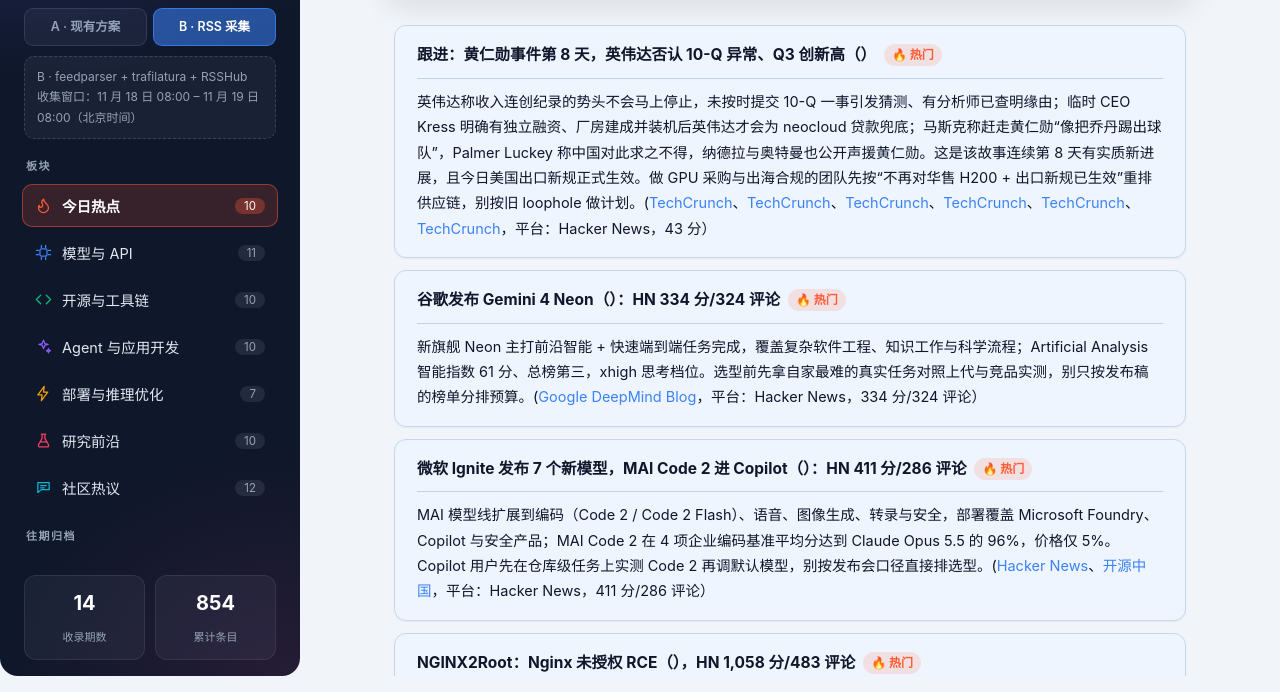
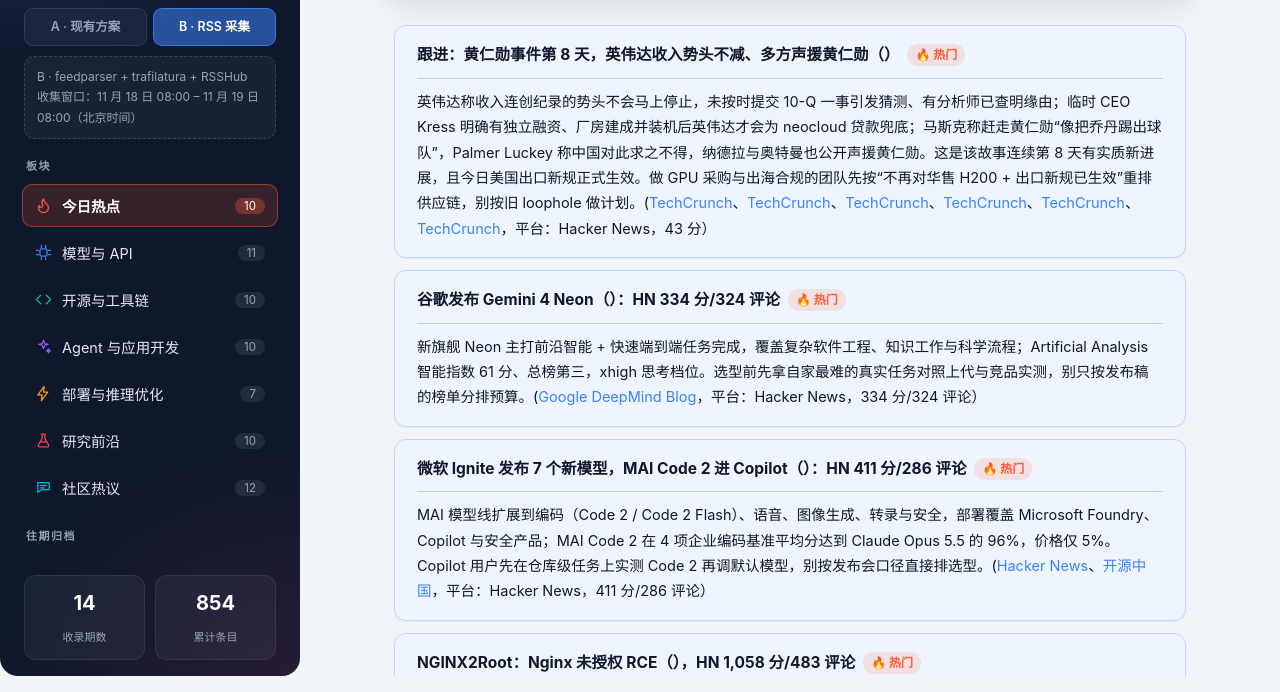
Before and after one commit to feifan19/ai-daily-briefing, a plain HTML site: page b/2026-11-19.html in a window 1280 px wide. Shown: the part 108-800 px from the top of the page. Drawn offline with Linux system fonts and the light colour scheme.

Commit message:
briefing b 2026-11-19

```diff
--- a/b/2026-11-19.html
+++ b/b/2026-11-19.html
@@ -129,7 +129,7 @@ strong{font-weight:650}
   <div class="sec-desc" id="secDesc" style="--sec:#ff5a36;display:none"></div>
   <div class="content-scroll" id="contentScroll">
   <section class="tab-panel" id="s0" style="--sec:#ff5a36"><ul class="items">
-<li><div class="item-title">跟进：黄仁勋事件第 8 天，英伟达否认 10-Q 异常、Q3 创新高（）<span class="hot-badge">🔥 热门</span></div><div class="item-body">英伟达称收入连创纪录的势头不会马上停止，未按时提交 10-Q 一事引发猜测、有分析师已查明缘由；临时 CEO Kress 明确有独立融资、厂房建成并装机后英伟达才会为 neocloud 贷款兜底；马斯克称赶走黄仁勋“像把乔丹踢出球队”，Palmer Luckey 称中国对此求之不得，纳德拉与奥特曼也公开声援黄仁勋。这是该故事连续第 8 天有实质新进展，且今日美国出口新规正式生效。做 GPU 采购与出海合规的团队先按“不再对华售 H200 + 出口新规已生效”重排供应链，别按旧 loophole 做计划。(<a href="https://techcrunch.com/2026/11/18/elon-musk-says-ousting-jensen-huang-is-like-kicking-michael-jordan-off-your-team/" target="_blank" rel="noopener">TechCrunch</a>、<a href="https://techcrunch.com/2026/11/18/microsoft-ceo-satya-nadella-remains-confident-in-nvidia-after-huangs-exit/" target="_blank" rel="noopener">TechCrunch</a>、<a href="https://techcrunch.com/2026/11/18/nvidia-promises-that-revenue-will-keep-soaring-for-now/" target="_blank" rel="noopener">TechCrunch</a>、<a href="https://techcrunch.com/2026/11/18/nvidia-clarifies-when-it-will-and-wont-keep-financing-neoclouds/" target="_blank" rel="noopener">TechCrunch</a>、<a href="https://techcrunch.com/2026/11/18/nvidia-created-a-weird-bit-of-intrigue-by-not-filing-a-routine-sec-report/" target="_blank" rel="noopener">TechCrunch</a>、<a href="https://techcrunch.com/2026/11/18/sam-altman-says-his-life-is-so-weird-that-hes-unfazed-by-andrew-garfield-portraying-him-in-upcoming-movie/" target="_blank" rel="noopener">TechCrunch</a>，平台：Hacker News，43 分）</div></li>
+<li><div class="item-title">跟进：黄仁勋事件第 8 天，英伟达收入势头不减、多方声援黄仁勋（）<span class="hot-badge">🔥 热门</span></div><div class="item-body">英伟达称收入连创纪录的势头不会马上停止，未按时提交 10-Q 一事引发猜测、有分析师已查明缘由；临时 CEO Kress 明确有独立融资、厂房建成并装机后英伟达才会为 neocloud 贷款兜底；马斯克称赶走黄仁勋“像把乔丹踢出球队”，Palmer Luckey 称中国对此求之不得，纳德拉与奥特曼也公开声援黄仁勋。这是该故事连续第 8 天有实质新进展，且今日美国出口新规正式生效。做 GPU 采购与出海合规的团队先按“不再对华售 H200 + 出口新规已生效”重排供应链，别按旧 loophole 做计划。(<a href="https://techcrunch.com/2026/11/18/elon-musk-says-ousting-jensen-huang-is-like-kicking-michael-jordan-off-your-team/" target="_blank" rel="noopener">TechCrunch</a>、<a href="https://techcrunch.com/2026/11/18/microsoft-ceo-satya-nadella-remains-confident-in-nvidia-after-huangs-exit/" target="_blank" rel="noopener">TechCrunch</a>、<a href="https://techcrunch.com/2026/11/18/nvidia-promises-that-revenue-will-keep-soaring-for-now/" target="_blank" rel="noopener">TechCrunch</a>、<a href="https://techcrunch.com/2026/11/18/nvidia-clarifies-when-it-will-and-wont-keep-financing-neoclouds/" target="_blank" rel="noopener">TechCrunch</a>、<a href="https://techcrunch.com/2026/11/18/nvidia-created-a-weird-bit-of-intrigue-by-not-filing-a-routine-sec-report/" target="_blank" rel="noopener">TechCrunch</a>、<a href="https://techcrunch.com/2026/11/18/sam-altman-says-his-life-is-so-weird-that-hes-unfazed-by-andrew-garfield-portraying-him-in-upcoming-movie/" target="_blank" rel="noopener">TechCrunch</a>，平台：Hacker News，43 分）</div></li>
 <li><div class="item-title">谷歌发布 Gemini 4 Neon（）：HN 334 分/324 评论<span class="hot-badge">🔥 热门</span></div><div class="item-body">新旗舰 Neon 主打前沿智能 + 快速端到端任务完成，覆盖复杂软件工程、知识工作与科学流程；Artificial Analysis 智能指数 61 分、总榜第三，xhigh 思考档位。选型前先拿自家最难的真实任务对照上代与竞品实测，别只按发布稿的榜单分排预算。(<a href="https://deepmind.google/blog/introducing-gemini-4-neon/" target="_blank" rel="noopener">Google DeepMind Blog</a>，平台：Hacker News，334 分/324 评论）</div></li>
 <li><div class="item-title">微软 Ignite 发布 7 个新模型，MAI Code 2 进 Copilot（）：HN 411 分/286 评论<span class="hot-badge">🔥 热门</span></div><div class="item-body">MAI 模型线扩展到编码（Code 2 / Code 2 Flash）、语音、图像生成、转录与安全，部署覆盖 Microsoft Foundry、Copilot 与安全产品；MAI Code 2 在 4 项企业编码基准平均分达到 Claude Opus 5.5 的 96%，价格仅 5%。Copilot 用户先在仓库级任务上实测 Code 2 再调默认模型，别按发布会口径直接排选型。(<a href="https://microsoft.ai/news/microsoft-ignite-2026/" target="_blank" rel="noopener">Hacker News</a>、<a href="https://www.oschina.net/news/503644/ms-mai-code-2-and-mai-code-2-flash" target="_blank" rel="noopener">开源中国</a>，平台：Hacker News，411 分/286 评论）</div></li>
 <li><div class="item-title">NGINX2Root：Nginx 未授权 RCE（），HN 1,058 分/483 评论<span class="hot-badge">🔥 热门</span></div><div class="item-body">Wiz 披露 Nginx HTTP/2 漏洞可组合成未授权远程代码执行，Xint 称 AI 约 90 分钟发现该漏洞链；影响 Nginx 1.9.5–1.31.8，公网可识别版本的主机 98.9% 在影响范围，漏洞链还可绕过 Docker 容器拿到宿主机 root。跑 Nginx 的立即升级并核对版本，别等 PoC 被武器化才排期。(<a href="https://www.wiz.io/blog/nginx-http2-rce-vulnerabilities" target="_blank" rel="noopener">Hacker News</a>、<a href="https://www.v2ex.com/t/1258134#reply2" target="_blank" rel="noopener">V2EX</a>，平台：Hacker News，1,058 分/483 评论）</div></li>
@@ -140,7 +140,7 @@ strong{font-weight:650}
 <li><div class="item-title">DaisyRose-27B：1,200 个任务 RL 把 Qwen3.8 从 5.6% 提到 12%</div><div class="item-body">RadixArk 首个模型，基于 Qwen3.8-27B，用 Miles 做 RL，1,200 个精选长程 agent 任务、144 张 H200 训 18 天，Terminal-Bench 4.1 pass@1 从 5.6% 提到 12.0%。做 agent 后训练的先按它的“小任务集 + 长程 RL”配方对照自家成本，别只堆数据量。(<a href="https://huggingface.co/blog/RadixArk/daisyrose-27b-pushing-the-frontier-of-post-trainin" target="_blank" rel="noopener">Hugging Face Blog</a>，平台：Hacker News，112 分/31 评论）</div></li>
 <li><div class="item-title">OpenAI 披露模型参与芯片设计：HN 147 分/88 评论</div><div class="item-body">OpenAI 模型优化的电路已用于 Jalapeño 硅片并改进 RISC-V 核心设计，部分改动已送制造。做芯片设计自动化的团队先按这份“模型改电路、已流片”的案例核对自家流程的验收点，别只看代码生成能力。(<a href="https://openai.com/index/advancing-chip-design-with-our-models/" target="_blank" rel="noopener">OpenAI News</a>，平台：Hacker News，147 分/88 评论）</div></li>
 </ul></section><section class="tab-panel" id="s1" style="--sec:#3b82f6"><ul class="items">
-<li><div class="item-title">跟进：黄仁勋事件第 8 天，英伟达否认 10-Q 异常、Q3 创新高（）<span class="hot-badge">🔥 热门</span></div><div class="item-body">英伟达称收入连创纪录的势头不会马上停止，未按时提交 10-Q 一事引发猜测、有分析师已查明缘由；临时 CEO Kress 明确有独立融资、厂房建成并装机后英伟达才会为 neocloud 贷款兜底；马斯克称赶走黄仁勋“像把乔丹踢出球队”，Palmer Luckey 称中国对此求之不得，纳德拉与奥特曼也公开声援黄仁勋。这是该故事连续第 8 天有实质新进展，且今日美国出口新规正式生效。做 GPU 采购与出海合规的团队先按“不再对华售 H200 + 出口新规已生效”重排供应链，别按旧 loophole 做计划。(<a href="https://techcrunch.com/2026/11/18/elon-musk-says-ousting-jensen-huang-is-like-kicking-michael-jordan-off-your-team/" target="_blank" rel="noopener">TechCrunch</a>、<a href="https://techcrunch.com/2026/11/18/microsoft-ceo-satya-nadella-remains-confident-in-nvidia-after-huangs-exit/" target="_blank" rel="noopener">TechCrunch</a>、<a href="https://techcrunch.com/2026/11/18/nvidia-promises-that-revenue-will-keep-soaring-for-now/" target="_blank" rel="noopener">TechCrunch</a>、<a href="https://techcrunch.com/2026/11/18/nvidia-clarifies-when-it-will-and-wont-keep-financing-neoclouds/" target="_blank" rel="noopener">TechCrunch</a>、<a href="https://techcrunch.com/2026/11/18/nvidia-created-a-weird-bit-of-intrigue-by-not-filing-a-routine-sec-report/" target="_blank" rel="noopener">TechCrunch</a>、<a href="https://techcrunch.com/2026/11/18/sam-altman-says-his-life-is-so-weird-that-hes-unfazed-by-andrew-garfield-portraying-him-in-upcoming-movie/" target="_blank" rel="noopener">TechCrunch</a>，平台：Hacker News，43 分）</div></li>
+<li><div class="item-title">跟进：黄仁勋事件第 8 天，英伟达收入势头不减、多方声援黄仁勋（）<span class="hot-badge">🔥 热门</span></div><div class="item-body">英伟达称收入连创纪录的势头不会马上停止，未按时提交 10-Q 一事引发猜测、有分析师已查明缘由；临时 CEO Kress 明确有独立融资、厂房建成并装机后英伟达才会为 neocloud 贷款兜底；马斯克称赶走黄仁勋“像把乔丹踢出球队”，Palmer Luckey 称中国对此求之不得，纳德拉与奥特曼也公开声援黄仁勋。这是该故事连续第 8 天有实质新进展，且今日美国出口新规正式生效。做 GPU 采购与出海合规的团队先按“不再对华售 H200 + 出口新规已生效”重排供应链，别按旧 loophole 做计划。(<a href="https://techcrunch.com/2026/11/18/elon-musk-says-ousting-jensen-huang-is-like-kicking-michael-jordan-off-your-team/" target="_blank" rel="noopener">TechCrunch</a>、<a href="https://techcrunch.com/2026/11/18/microsoft-ceo-satya-nadella-remains-confident-in-nvidia-after-huangs-exit/" target="_blank" rel="noopener">TechCrunch</a>、<a href="https://techcrunch.com/2026/11/18/nvidia-promises-that-revenue-will-keep-soaring-for-now/" target="_blank" rel="noopener">TechCrunch</a>、<a href="https://techcrunch.com/2026/11/18/nvidia-clarifies-when-it-will-and-wont-keep-financing-neoclouds/" target="_blank" rel="noopener">TechCrunch</a>、<a href="https://techcrunch.com/2026/11/18/nvidia-created-a-weird-bit-of-intrigue-by-not-filing-a-routine-sec-report/" target="_blank" rel="noopener">TechCrunch</a>、<a href="https://techcrunch.com/2026/11/18/sam-altman-says-his-life-is-so-weird-that-hes-unfazed-by-andrew-garfield-portraying-him-in-upcoming-movie/" target="_blank" rel="noopener">TechCrunch</a>，平台：Hacker News，43 分）</div></li>
 <li><div class="item-title">谷歌发布 Gemini 4 Neon（）：HN 334 分/324 评论<span class="hot-badge">🔥 热门</span></div><div class="item-body">新旗舰 Neon 主打前沿智能 + 快速端到端任务完成，覆盖复杂软件工程、知识工作与科学流程；Artificial Analysis 智能指数 61 分、总榜第三，xhigh 思考档位。选型前先拿自家最难的真实任务对照上代与竞品实测，别只按发布稿的榜单分排预算。(<a href="https://deepmind.google/blog/introducing-gemini-4-neon/" target="_blank" rel="noopener">Google DeepMind Blog</a>，平台：Hacker News，334 分/324 评论）</div></li>
 <li><div class="item-title">微软 Ignite 发布 7 个新模型，MAI Code 2 进 Copilot（）：HN 411 分/286 评论<span class="hot-badge">🔥 热门</span></div><div class="item-body">MAI 模型线扩展到编码（Code 2 / Code 2 Flash）、语音、图像生成、转录与安全，部署覆盖 Microsoft Foundry、Copilot 与安全产品；MAI Code 2 在 4 项企业编码基准平均分达到 Claude Opus 5.5 的 96%，价格仅 5%。Copilot 用户先在仓库级任务上实测 Code 2 再调默认模型，别按发布会口径直接排选型。(<a href="https://microsoft.ai/news/microsoft-ignite-2026/" target="_blank" rel="noopener">Hacker News</a>、<a href="https://www.oschina.net/news/503644/ms-mai-code-2-and-mai-code-2-flash" target="_blank" rel="noopener">开源中国</a>，平台：Hacker News，411 分/286 评论）</div></li>
 <li><div class="item-title">谷歌 Genie 4 向 Ultra 用户开放：世界可边玩边改、带实时原生音频</div><div class="item-body">Project Genie 新体验上线，生成式互动世界支持更深的控制与分享。做世界模型、互动内容产品的先对照它的“边玩边改”交互，别只看生成质量。(<a href="https://deepmind.google/blog/genie-4-is-now-available/" target="_blank" rel="noopener">Google DeepMind Blog</a>，平台：Hacker News，169 分/139 评论）</div></li>
```
Also changed, not shown: b/index.html (+2 -2 lines).
